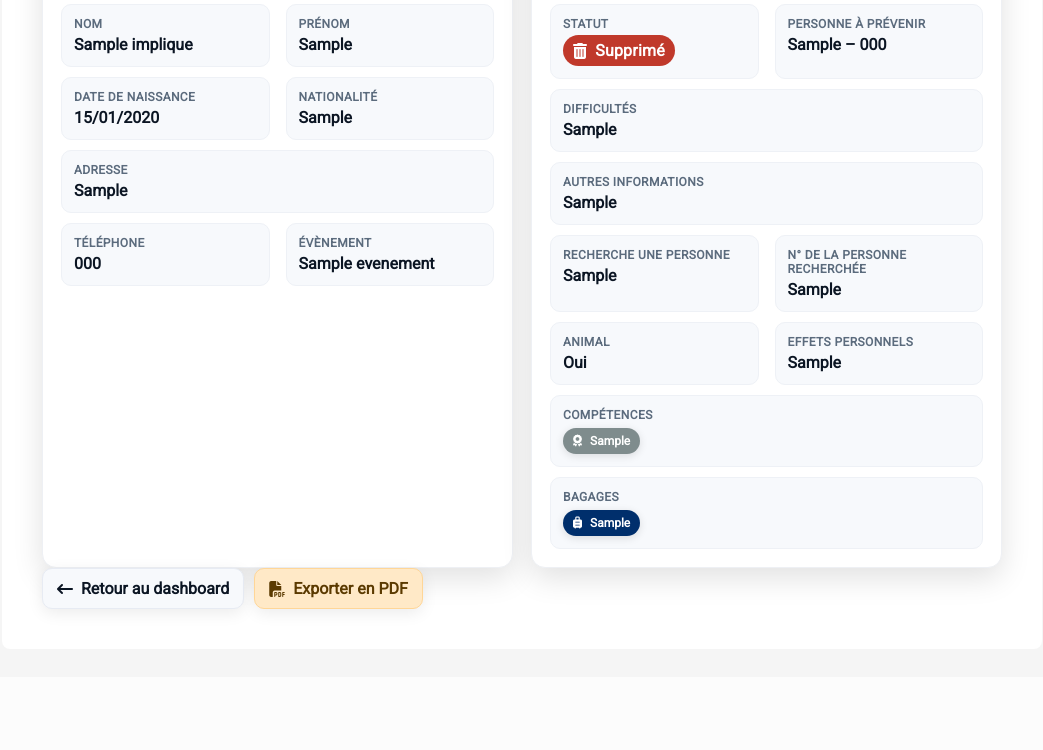
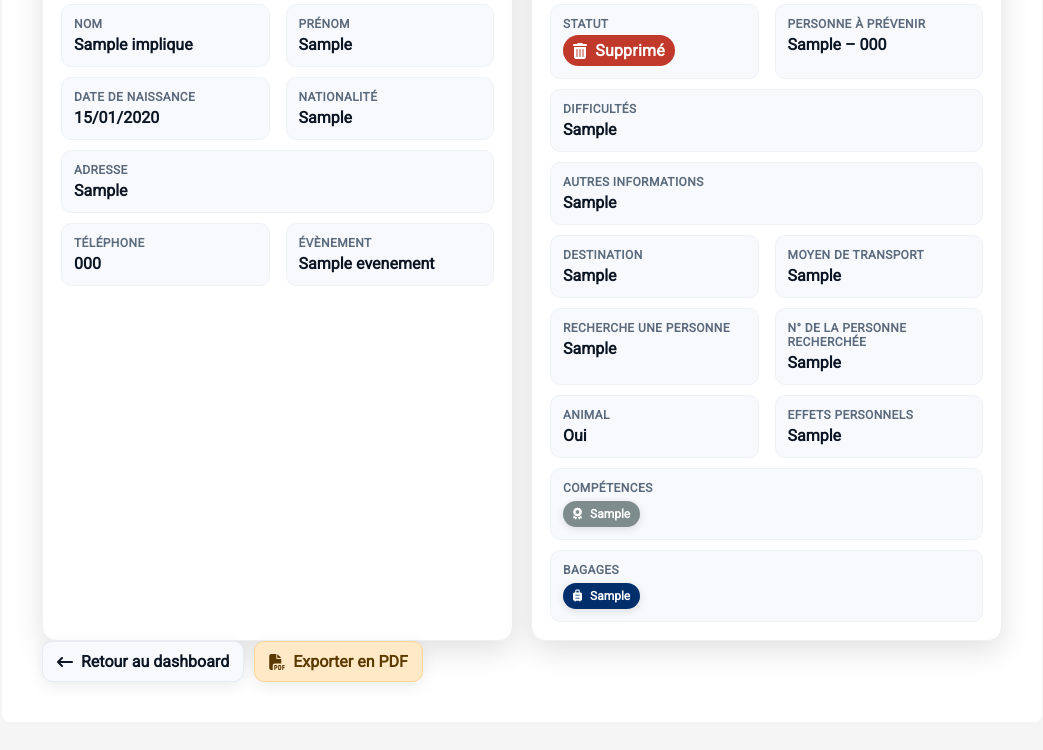
Before and after one commit to protec38/CAI, a Flask app: page /fiche/1 in a window 1280 px wide. Shown: the part 220-970 px from the top of the page, without its empty margins (118-1161 px from the left). Before the commit the page ends 829 px from the top, so only its background shows below. Run offline with Flask 3, Linux system fonts and the light colour scheme; a user stored in the database is signed in; tables that the repository leaves empty hold one stand-in row (values such as "Sample post").

Commit message:
Update fiche_detail.html

```diff
--- a/app/templates/fiche_detail.html
+++ b/app/templates/fiche_detail.html
@@ -173,7 +173,7 @@
       </div>
     </div>
 
-    <!-- Statut & infos -->
+    <!-- Statut & informations -->
     <div class="fd-card fd-section">
       <h4><i class="fa-solid fa-circle-info"></i> Statut & informations</h4>
 
@@ -190,6 +190,7 @@
             {% endif %}
           </span>
         </div>
+
         <div class="fd-item">
           <span class="lbl">Personne à prévenir</span>
           <span class="val">
@@ -204,10 +205,22 @@
           <span class="val">{{ fiche.difficultes or 'Non renseignée' }}</span>
         </div>
 
-        <!-- 🆕 Autres informations -->
+        <!-- Autres informations -->
         <div class="fd-item" style="grid-column: span 2;">
           <span class="lbl">Autres informations</span>
           <span class="val">{{ fiche.autres_informations or 'Non renseigné' }}</span>
+        </div>
+
+        <!-- 🆕 Destination -->
+        <div class="fd-item">
+          <span class="lbl">Destination</span>
+          <span class="val">{{ fiche.destination or 'Non renseignée' }}</span>
+        </div>
+
+        <!-- 🆕 Moyen de transport -->
+        <div class="fd-item">
+          <span class="lbl">Moyen de transport</span>
+          <span class="val">{{ fiche.moyen_transport or 'Non renseigné' }}</span>
         </div>
 
         <div class="fd-item">
```
